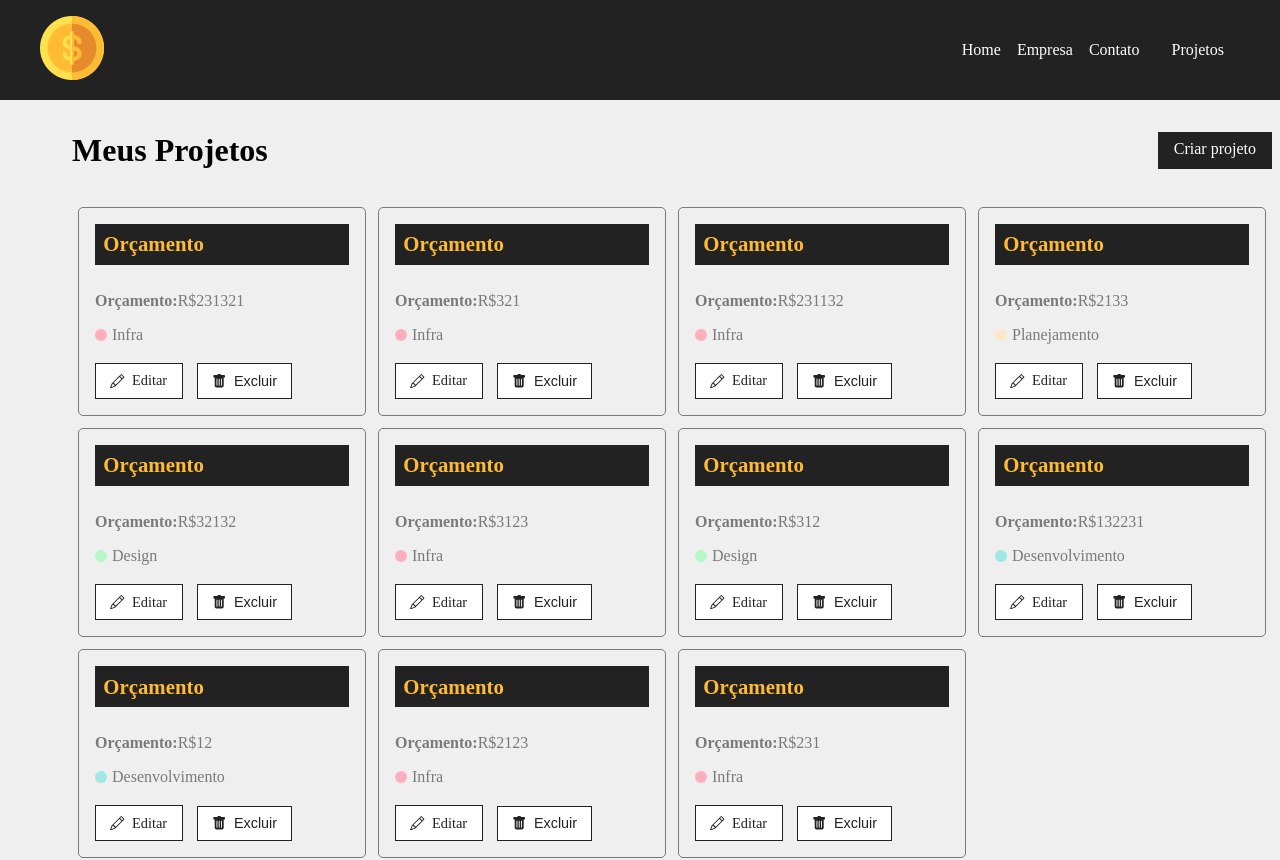
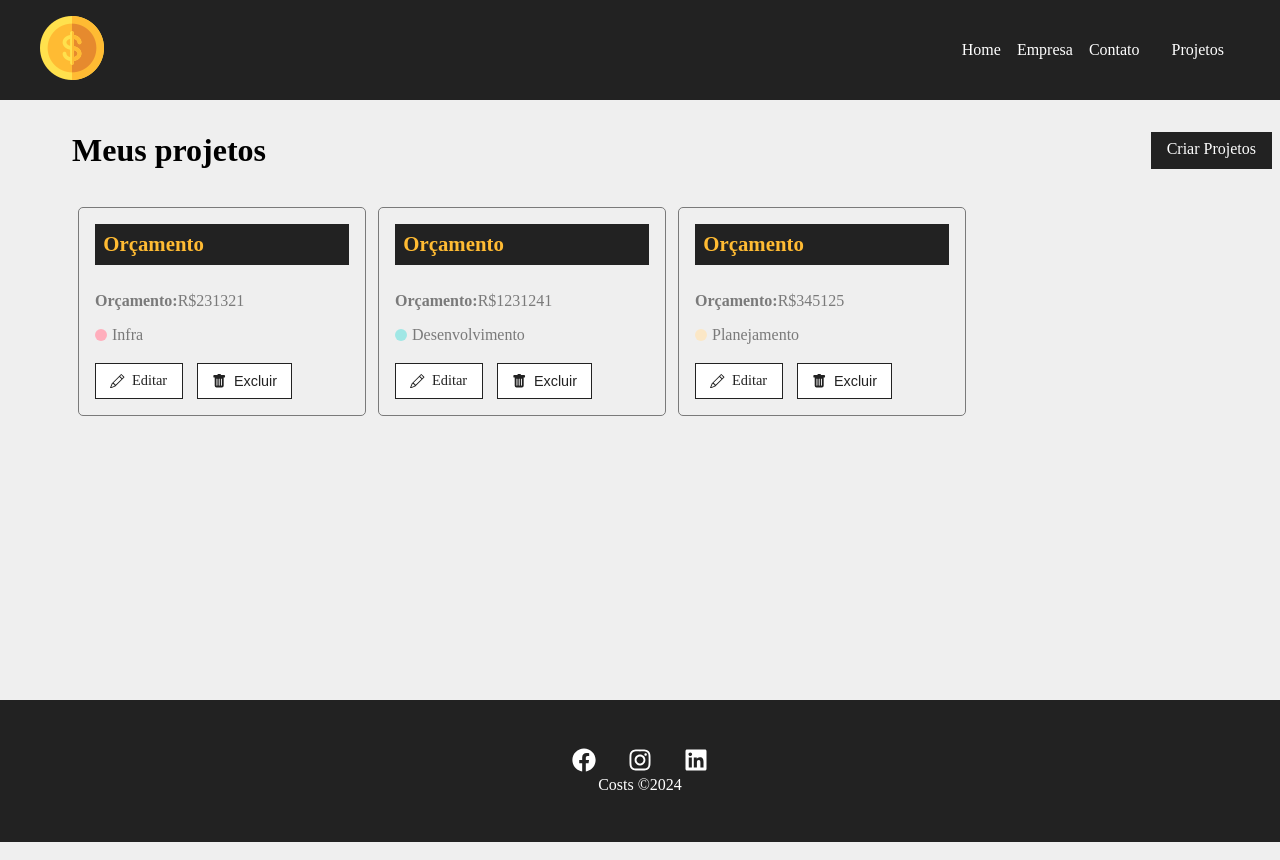
Before and after one commit to ArturMineiro/Projeto_react, a React (Create React App) app in the folder costs/: page /projects in a window 1280 px wide. Shown: the top 860 px of the page. Built offline with nearby package versions, Linux system fonts and the light colour scheme; data requests are answered from the project's data file.

Commit message:
mensagem

```diff
--- a/costs/db.json
+++ b/costs/db.json
@@ -12,111 +12,23 @@
       "services": []
     },
     {
-      "id": "cf4c",
-      "name": "asdasd",
-      "budget": "321",
+      "id": "80dc",
+      "budget": "1231241",
       "category": {
-        "id": "1",
-        "name": "Infra"
+        "id": "2",
+        "name": "Desenvolvimento"
       },
+      "name": "asdsadad",
       "cost": 0,
       "services": []
     },
     {
-      "id": "8630",
-      "name": "Roberto Algust Salomão",
-      "budget": "231132",
-      "category": {
-        "id": "1",
-        "name": "Infra"
-      },
-      "cost": 0,
-      "services": []
-    },
-    {
-      "id": "0e76",
-      "name": "teste",
-      "budget": "2133",
+      "id": "02b6",
+      "budget": "345125",
+      "name": "dasdasd",
       "category": {
         "id": "5",
         "name": "Planejamento"
-      },
-      "cost": 0,
-      "services": []
-    },
-    {
-      "id": "8ec9",
-      "name": "asdad",
-      "budget": "32132",
-      "category": {
-        "id": "3",
-        "name": "Design"
-      },
-      "cost": 0,
-      "services": []
-    },
-    {
-      "id": "2267",
-      "name": "dsasadad",
-      "budget": "3123",
-      "category": {
-        "id": "1",
-        "name": "Infra"
-      },
-      "cost": 0,
-      "services": []
-    },
-    {
-      "id": "57f6",
-      "name": "asdad",
-      "budget": "312",
-      "category": {
-        "id": "3",
-        "name": "Design"
-      },
-      "cost": 0,
-      "services": []
-    },
-    {
-      "id": "25e3",
-      "name": "dsadas",
-      "budget": "132231",
-      "category": {
-        "id": "2",
-        "name": "Desenvolvimento"
-      },
-      "cost": 0,
-      "services": []
-    },
-    {
-      "id": "c31e",
-      "name": "assad",
-      "budget": "12",
-      "category": {
-        "id": "2",
-        "name": "Desenvolvimento"
-      },
-      "cost": 0,
-      "services": []
-    },
-    {
-      "id": "8afd",
-      "name": "dasdsa",
-      "category": {
-        "id": "1",
-        "name": "Infra"
-      },
-      "budget": "2123",
-      "cost": 0,
-      "services": []
-    },
-    {
-      "id": "6cd2",
-      "name": "asdas",
-      "budget": "231",
-      "category": {
-        "id": "1",
-        "name": "Infra"
       },
       "cost": 0,
       "services": []
--- a/costs/src/components/pages/Projects.js
+++ b/costs/src/components/pages/Projects.js
@@ -7,16 +7,21 @@ import LinkButton from "../layont/LinkButton"
 import ProjectCard from "../project/ProjectCard"
 import { useState,useEffect } from "react"
 import Loading from "../layont/Loading"
-function Projects(){
 
-    const [projects,setProjects] = useState([])
-    const location = useLocation()
+
+function Projects() {
+    const [projects, setProjects] = useState([])
     const [removeLoading, setRemoveLoading] = useState(false)
 
-let message='Projeto criado com sucesso!!'
-if(location.state){
-    message =location.state.message
+    const [projectMessage, setProjectMessage]= useState('')
+
+    const location = useLocation()
+    let message = ''
+    if (location.state) {
+        message=location.state.message
     }
+
+
     useEffect(() => {
         setTimeout(() => {
             fetch('http://localhost:5000/projects', {
@@ -24,7 +29,6 @@ useEffect(() => {
                 headers: {
                     'Content-Type': 'application/json',
                 },
-
             }).then(resp => resp.json())
                 .then(data => {
                     console.log(data)
@@ -32,29 +36,53 @@ useEffect(() => {
                     setRemoveLoading(true)
                 })
                 .catch((err) => console.log(err))
-   },300)
-},[])
-    return(
+        },3000)
+    }, [])
+
+
+    function removeProject(id) {
+        fetch(`http://localhost:5000/projects/${id}`, {
+            method: "DELETE",
+            headers: {
+                'Content-Type': 'application/json'
+            },
+        })
+            .then((resp) => resp.json())
+            .then(() => {
+                setProjects(projects.filter((project) => project.id !== id))
+                //message
+                setTimeout(() => {
+                    setProjectMessage('Deletado com sucesso');
+                  }, 3100);
+          })
+          .catch(err => console.log(err))
+    }
+
+    return (
         <div className={styles.project_container}>
             <div className={styles.title_container}>
-        <h1>Meus Projetos</h1>
-       <LinkButton to="/newproject" text="Criar projeto"> </LinkButton>
+                <h1>Meus projetos</h1>
+                <LinkButton to="/newproject" text="Criar Projetos" />
+
             </div>
-  {message && <Message type="success" msg={message}/>}
- <Container  customClass="start">
-{projects.length >0 &&
-projects.map((project) => (
-    <ProjectCard id={project.id} name={project.name} budget={project.budget} category={project.category.name} key={project.id} />
-))}
-{!removeLoading && <Loading/>}
+            {message && <Message type="success" msg={message} />}
+            {projectMessage && <Message type="success" msg={projectMessage} />}
+            <Container customClass="start">
+                {projects.length > 0 &&
+                    projects.map((project) => <ProjectCard
+                        name={project.name}
+                        key={project.id}
+                        id={project.id}
+                        budget={project.budget}
+                        category={project.category.name}
+                        handleRemove={removeProject}
+                    />)}
+                {!removeLoading && <Loading />}
                 {removeLoading && projects.length === 0 && (
-    <p> Não há projetos cadastrados !!</p>
-)
-
-}
+                    <p>Não projetos cadastrados !</p>
+                )}
             </Container>
         </div>
     )
 }
-
 export default Projects
--- a/costs/src/components/project/ProjectCard.js
+++ b/costs/src/components/project/ProjectCard.js
@@ -1,7 +1,16 @@
 import styles from './ProjectCard.module.css'
 import {BePencil, BsFillTrashFill, BsPencil} from 'react-icons/bs'
 import {Link} from 'react-router-dom'
+
+
+
+
 function ProjectCard({id, name, budget, category,handleRemove}){
+
+  const remove =(e) =>{
+    e.preventDefault()
+    handleRemove(id)
+  }
   return (
     <div className={styles.project_card}>
         <h4>Orçamento</h4>
@@ -18,7 +27,7 @@ function ProjectCard({id, name, budget, category,handleRemove}){
             <Link to='/'>
                 <BsPencil/>Editar
             </Link>
-    <button>
+    <button onClick={remove}>
         <BsFillTrashFill/> Excluir
         </button>
         </div>
```
Lines whose indentation alone changed are shown as unchanged.
